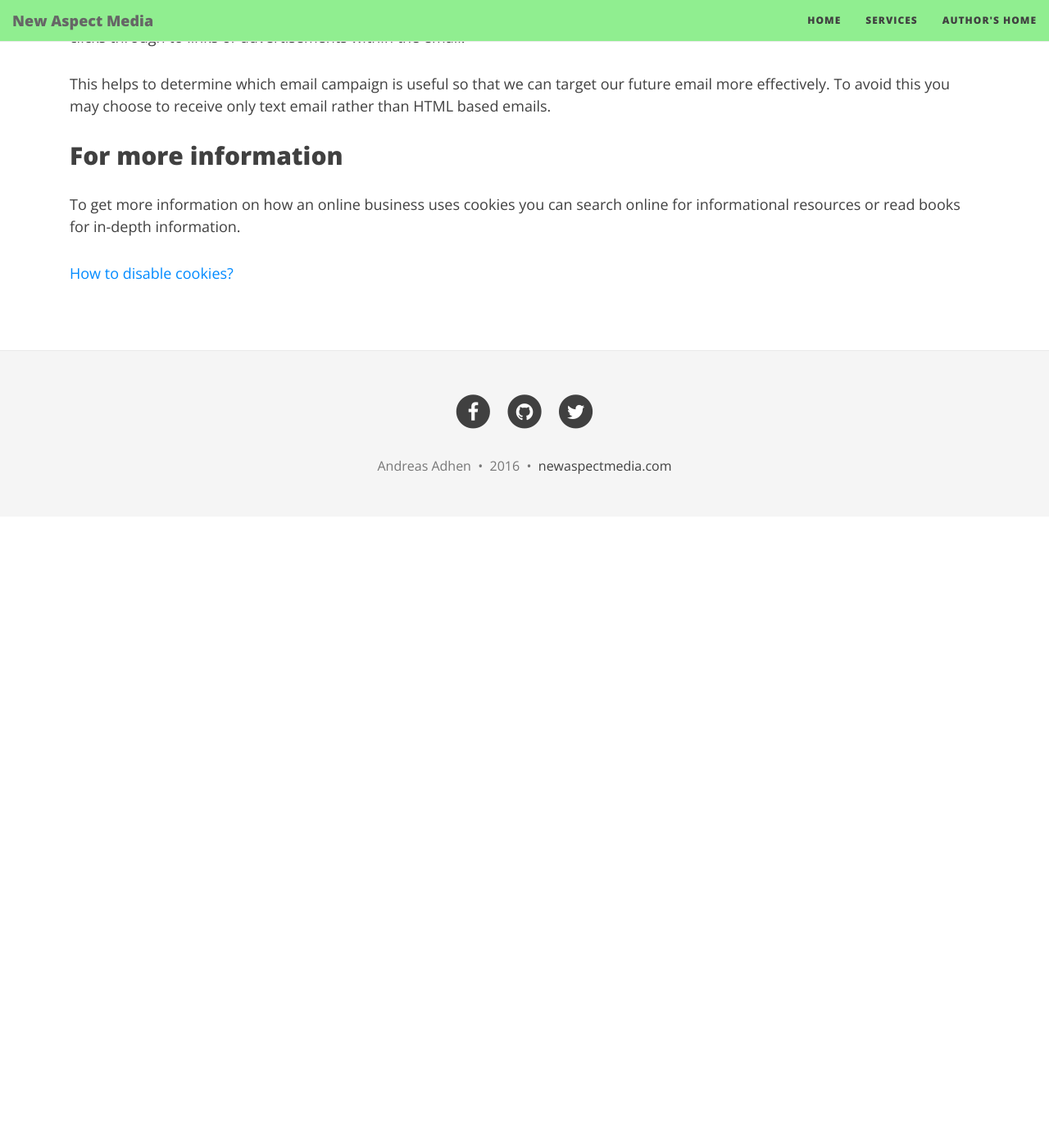
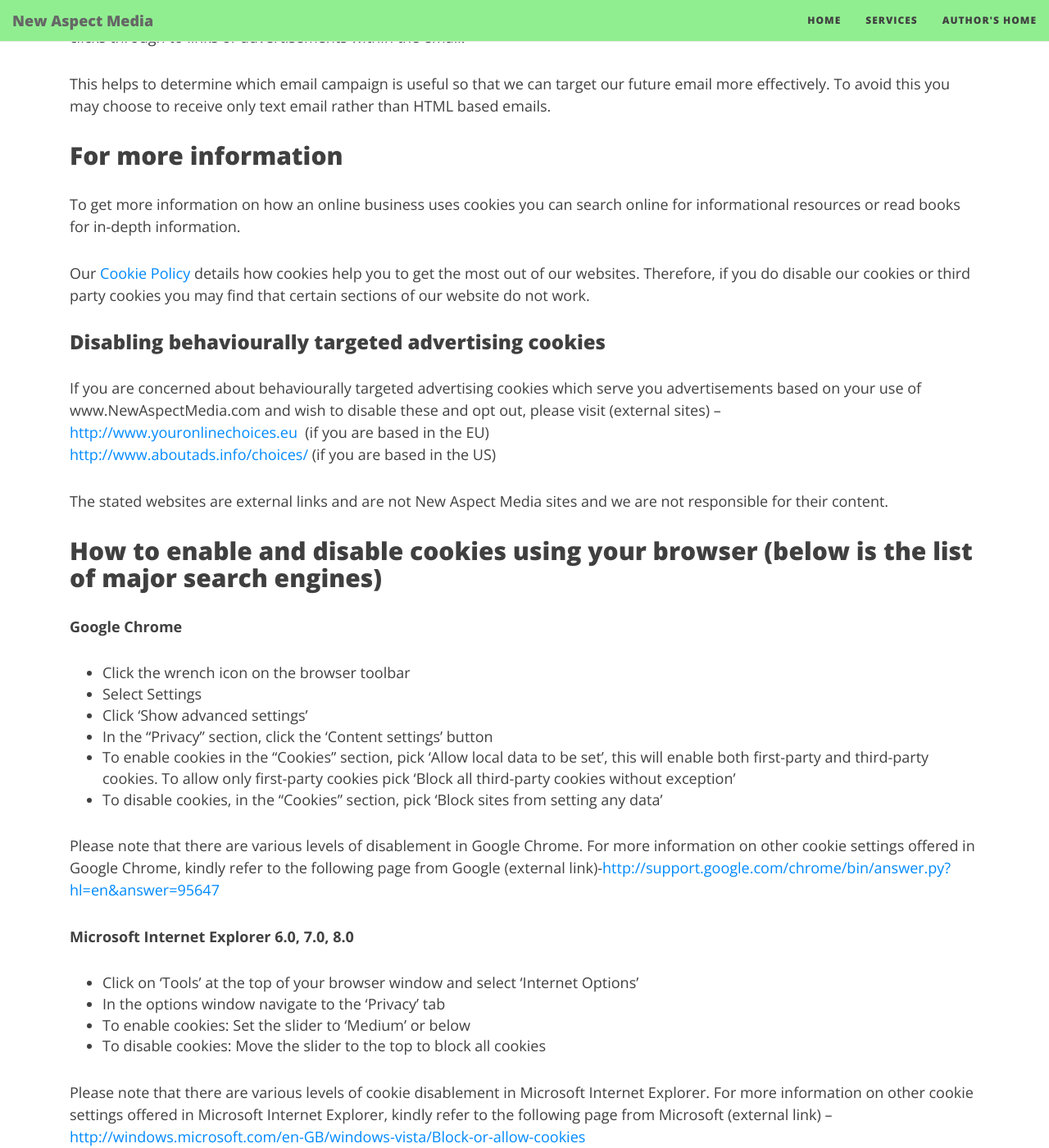
Before and after one commit to newmedia77/appxnam, a Jekyll site: the page built from cookies.md, in a window 1280 px wide and 1400 px high, scrolled down 4321 px. Shown: the whole window at 82% size. Built offline with Jekyll 4.4.1, drawn with Linux system fonts in a browser that asks for light colours; nearby versions of some CDN libraries; before the commit the page ends 4951 px from its top, so only the background shows below that; some of the changed text lies outside the part shown.

Commit message:
andreas
cookies

```diff
--- a/cookies.md
+++ b/cookies.md
@@ -119,4 +119,63 @@ Linkdin-&nbsp;<a href="http://www.linkedin.com/static?key=privacy_policy" target
 
 <p>To get more information on how an online business uses cookies you can search online for informational resources or read books for in-depth information.</p>
 
-<p><a href="http://www.newaspectmedia.com/how-to-disable-cookies" title="How to disable cookies">How to disable cookies?</a></p>
+<p>Our&nbsp;<a href="http://www.newaspectmedia.com/cookie-policy" title="Cookie policy">Cookie Policy</a>&nbsp;details how cookies help you to get the most out of our websites. Therefore, if you do disable our cookies or third party cookies you may find that certain sections of our website do not work.</p>
+
+<h3>Disabling behaviourally targeted advertising cookies</h3>
+
+<p>If you are concerned about behaviourally targeted advertising cookies which serve you advertisements based on your use of www.NewAspectMedia.com and wish to disable these and opt out, please visit (external sites) &ndash;<br />
+<a href="http://www.youronlinechoices.eu/" target="_blank" title="Your online choices EU">http://www.youronlinechoices.eu</a>&nbsp; (if you are based in the EU)<br />
+<a href="http://www.aboutads.info/choices/" target="_blank" title="About ads ">http://www.aboutads.info/choices/</a>&nbsp;(if you are based in the US)</p>
+
+<p>The stated websites are external links and are not New Aspect Media sites and we are not responsible for their content.</p>
+
+<h2>How to enable and disable cookies using your browser (below is the list of major search engines)</h2>
+
+<p><strong>Google Chrome</strong></p>
+
+<ul>
+	<li>Click the wrench icon on the browser toolbar</li>
+	<li>Select Settings</li>
+	<li>Click &lsquo;Show advanced settings&rsquo;</li>
+	<li>In the &ldquo;Privacy&rdquo; section, click the &lsquo;Content settings&rsquo; button</li>
+	<li>To enable cookies in the &ldquo;Cookies&rdquo; section, pick &lsquo;Allow local data to be set&rsquo;, this will enable both first-party and third-party cookies. To allow only first-party cookies pick &lsquo;Block all third-party cookies without exception&rsquo;</li>
+	<li>To disable cookies, in the &ldquo;Cookies&rdquo; section, pick &lsquo;Block sites from setting any data&rsquo;</li>
+</ul>
+
+<p>Please note that there are various levels of disablement in Google Chrome. For more information on other cookie settings offered in Google Chrome, kindly refer to the following page from Google (external link)-<a href="http://support.google.com/chrome/bin/answer.py?hl=en&amp;answer=95647" target="_blank" title="Google chrome privacy">http://support.google.com/chrome/bin/answer.py?hl=en&amp;answer=95647</a></p>
+
+<p><strong>Microsoft Internet Explorer 6.0, 7.0, 8.0</strong></p>
+
+<ul>
+	<li>Click on &lsquo;Tools&rsquo; at the top of your browser window and select &lsquo;Internet Options&rsquo;</li>
+	<li>In the options window navigate to the &lsquo;Privacy&rsquo; tab</li>
+	<li>To enable cookies: Set the slider to &lsquo;Medium&rsquo; or below</li>
+	<li>To disable cookies: Move the slider to the top to block all cookies</li>
+</ul>
+
+<p>Please note that there are various levels of cookie disablement in Microsoft Internet Explorer. For more information on other cookie settings offered in Microsoft Internet Explorer, kindly refer to the following page from Microsoft (external link) &ndash;<a href="http://windows.microsoft.com/en-GB/windows-vista/Block-or-allow-cookies" target="_blank" title="Microsoft Internet Explorer privacy">http://windows.microsoft.com/en-GB/windows-vista/Block-or-allow-cookies</a></p>
+
+<p><strong>Mozilla Firefox</strong></p>
+
+<ul>
+	<li>Click on &lsquo;Tools&rsquo; at the browser menu and select &lsquo;Options&rsquo;</li>
+	<li>Select the Privacy panel</li>
+	<li>To enable cookies click Check &lsquo;Accept cookies for sites&rsquo;</li>
+	<li>To disable cookies click Uncheck &lsquo;Accept cookies for sites&rsquo;</li>
+</ul>
+
+<p>Please note there are various levels of cookie disablement in Firefox. For more information, refer to the following page from Mozilla (external link) &ndash;&nbsp;<a href="http://support.mozilla.org/en-US/kb/Enabling%20and%20disabling%20cookies" target="_blank" title="Firefox privacy">http://support.mozilla.org/en-US/kb/Enabling%20and%20disabling%20cookies</a></p>
+
+<p><strong>Opera</strong></p>
+
+<ul>
+	<li>Click on &lsquo;Setting&rsquo; at the browser menu and select &lsquo;Settings&rsquo;</li>
+	<li>Select &lsquo;Quick Preferences&rsquo;</li>
+	<li>Choose to disable cookies.</li>
+</ul>
+
+<p>Please read Opera privacy policy (external link) &ndash;<a href="http://www.opera.com/privacy/" title="Opera privacy policy">&nbsp;http://www.opera.com/privacy/</a></p>
+
+<p><strong>For all other browsers not listed above</strong></p>
+
+<p>Please look for a &ldquo;help&rdquo; function in the browser or contact the provider of your browser.</p>
```
